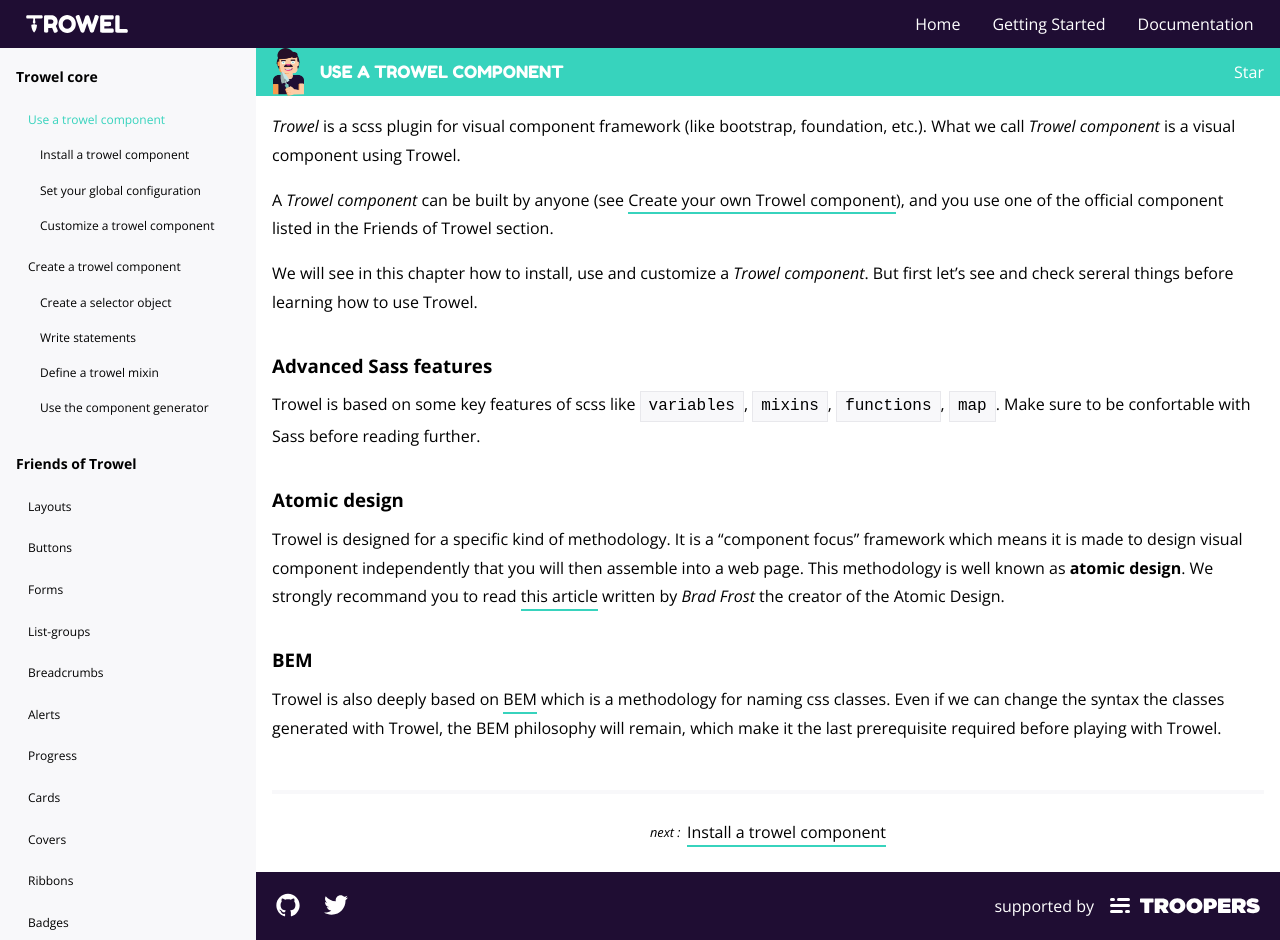
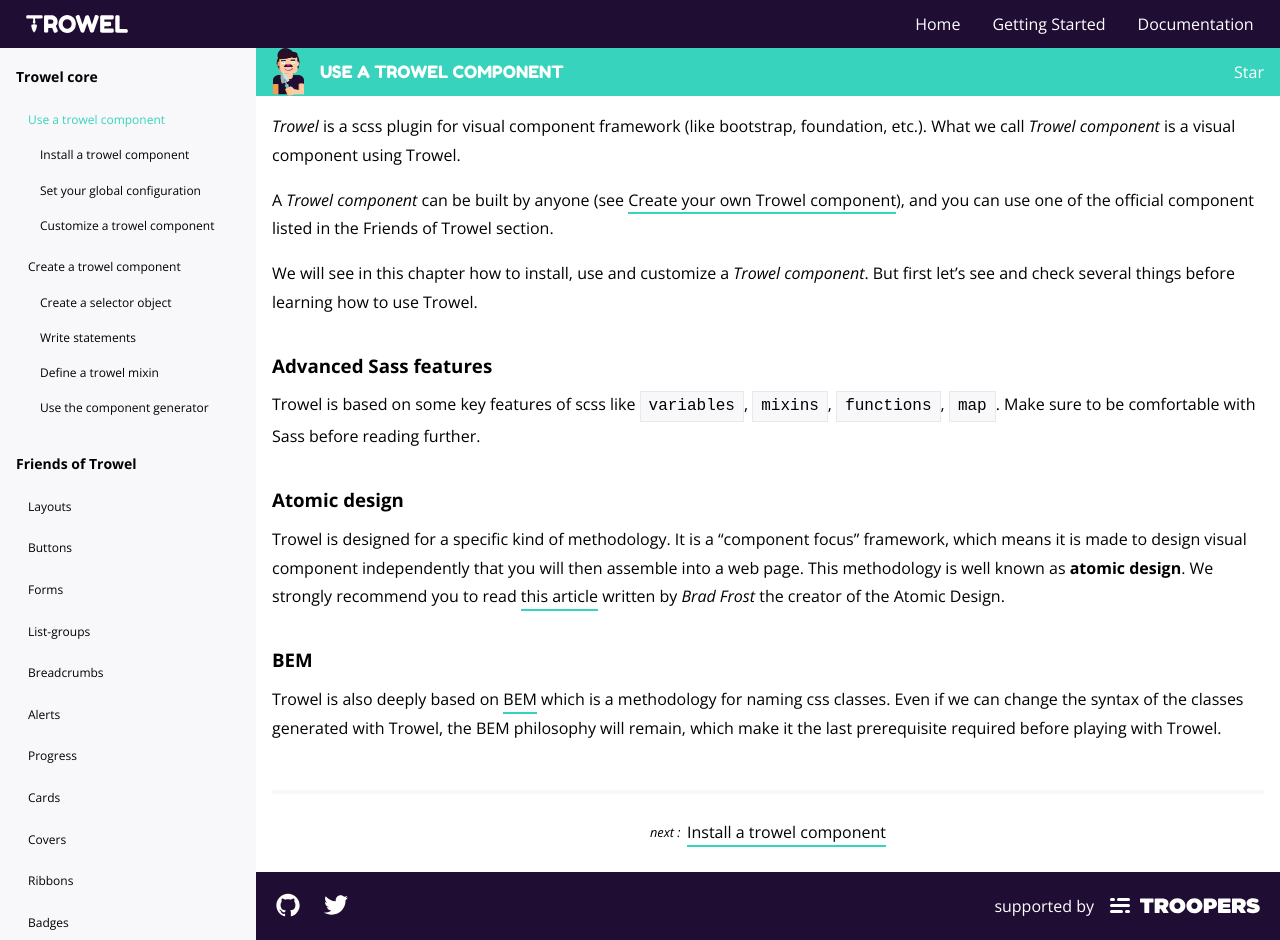
Before and after one commit to Trowel/trowel.github.io, a Jekyll site: the page built from pages/documentation/trowel-core/use-a-component.md, in a window 1280 px wide and 940 px high. Built offline with Jekyll 4.4.1, drawn with Linux system fonts in a browser that asks for light colours.

Commit message:
Fixed spelling

```diff
--- a/pages/documentation/trowel-core/use-a-component.md
+++ b/pages/documentation/trowel-core/use-a-component.md
@@ -6,18 +6,18 @@ affix: false
 
 *Trowel* is a scss plugin for visual component framework (like bootstrap, foundation, etc.). What we call *Trowel component* is a visual component using Trowel.
 
-A *Trowel component* can be built by anyone (see [Create your own Trowel component](/documentation/trowel-core/create-a-component/)), and you use one of the official component listed in the Friends of Trowel section.
+A *Trowel component* can be built by anyone (see [Create your own Trowel component](/documentation/trowel-core/create-a-component/)), and you can use one of the official component listed in the Friends of Trowel section.
 
-We will see in this chapter how to install, use and customize a *Trowel component*. But first let's see and check sereral things before learning how to use Trowel.
+We will see in this chapter how to install, use and customize a *Trowel component*. But first let's see and check several things before learning how to use Trowel.
 
 ### Advanced Sass features
-Trowel is based on some key features of scss like `variables`, `mixins`, `functions`, `map`. Make sure to be confortable with Sass before reading further.
+Trowel is based on some key features of scss like `variables`, `mixins`, `functions`, `map`. Make sure to be comfortable with Sass before reading further.
 
 ### Atomic design
-Trowel is designed for a specific kind of methodology. It is a "component focus" framework which means it is made to design visual component independently that you will then assemble into a web page. This methodology is well known as **atomic design**. We strongly recommand you to read [this article](http://bradfrost.com/blog/post/atomic-web-design/) written by *Brad Frost* the creator of the Atomic Design.
+Trowel is designed for a specific kind of methodology. It is a "component focus" framework, which means it is made to design visual component independently that you will then assemble into a web page. This methodology is well known as **atomic design**. We strongly recommend you to read [this article](http://bradfrost.com/blog/post/atomic-web-design/) written by *Brad Frost* the creator of the Atomic Design.
 
 ### BEM
-Trowel is also deeply based on [BEM](https://en.bem.info/methodology/quick-start/) which is a methodology for naming css classes. Even if we can change the syntax the classes generated with Trowel, the BEM philosophy will remain, which make it the last prerequisite required before playing with Trowel.
+Trowel is also deeply based on [BEM](https://en.bem.info/methodology/quick-start/) which is a methodology for naming css classes. Even if we can change the syntax of the classes generated with Trowel, the BEM philosophy will remain, which make it the last prerequisite required before playing with Trowel.
 
 {% include page-control.html href="/documentation/trowel-core/use-a-component/install/" label="Install a trowel component
 " %}
```
